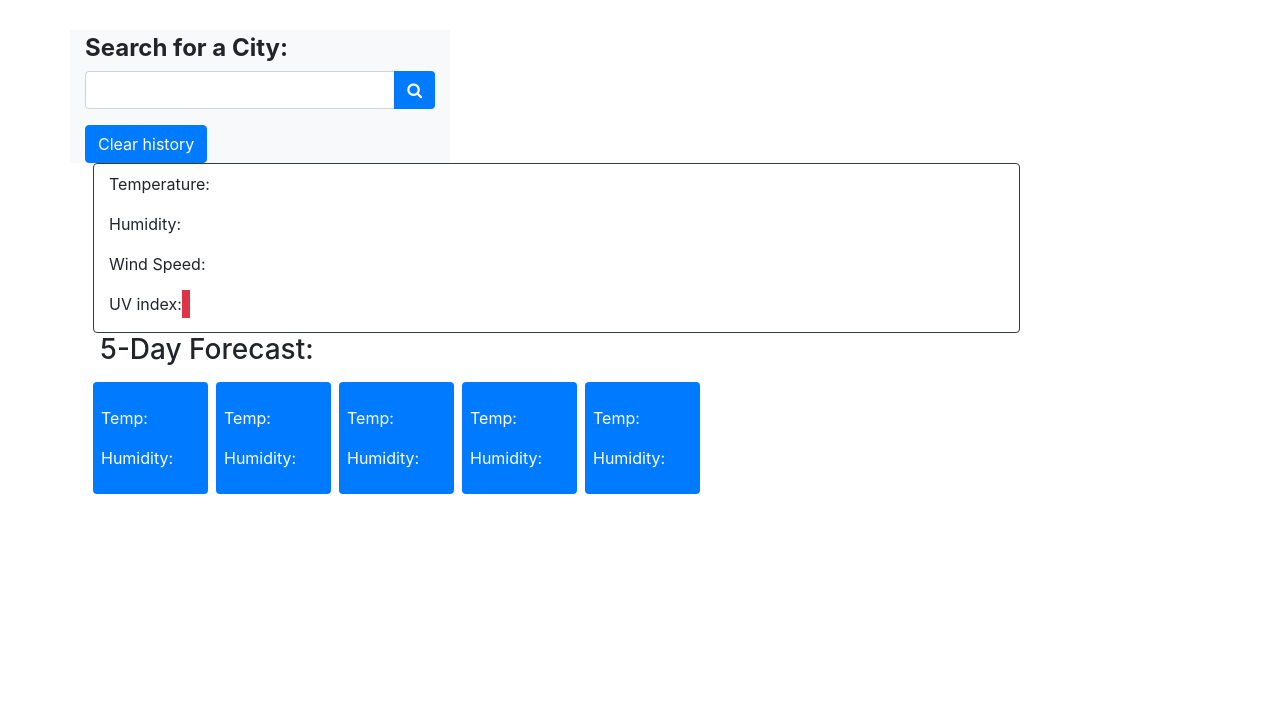
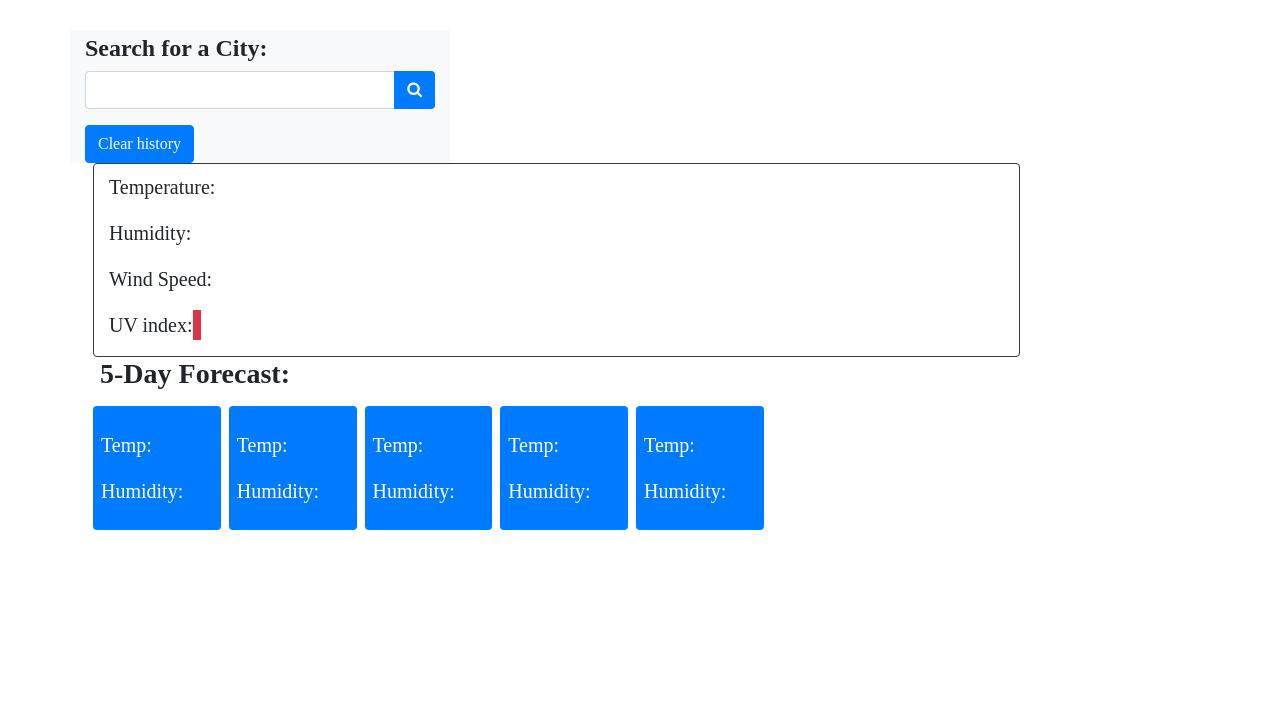
Before and after one commit to m-thomas89/WeatherApp, a plain HTML site: page index.html in a window 1280 px wide. Shown: the part 82-800 px from the top of the page. Drawn offline with nearby package versions, Linux system fonts and the light colour scheme.

Commit message:
updated the html and CSS

```diff
--- a/index.html
+++ b/index.html
@@ -5,9 +5,9 @@
     <meta name="viewport" content="width=device-width, initial-scale=1.0">
     <meta http-equiv="X-UA-Compatible" content="ie=edge" />
     <title>Weather Dashboard</title>
-    <!--Used bootstrap CSS CDN-->
+    <!--Link bootstrap CSS CDN-->
     <link rel="stylesheet" href="https://cdnjs.cloudflare.com/ajax/libs/twitter-bootstrap/4.0.0/css/bootstrap.min.css" />
-    <!-- Font Awesome CSS Icons -->
+    <!-- Link Font Awesome CSS Icons -->
     <link rel="stylesheet" href="https://maxcdn.bootstrapcdn.com/font-awesome/4.5.0/css/font-awesome.min.css">
     <link rel="stylesheet" href="style.css">
 </head>
@@ -16,12 +16,11 @@
         <h1> <strong>Weather Dashboard</strong></h1>
     </div>
     <div class="container">
-        <!--Row for searching a city-->
+        <!--This Div class, Row will be used to search for the city-->
         <div class="row">
             <div class="col-sm-4 bg-light">
-                <!--Here we create an HTML form for handling the inputs-->
                 <h4 class="pt-1"><strong>Search for a City:</strong></h4>
-                <!--Here we create the text box for capturing the search city Name-->
+                <!--  Have to create a text box to capture the search of the city name -->
                 <div class="input-group mb-3">
                     <input type="text" class="form-control"id="search-city" aria-label="City Search" aria-describedby="search-button">
                     <div class="input-group-append">
@@ -44,8 +43,8 @@
                         <p>UV index:<span class="current bg-danger py-1 px-1 text-black" id="uv-index"></span></p>
                     </div>
                 </div>
-                <!--Row for future data to be dumped here-->
-                <div class="col-sm-9" id ="future-weather">
+                <!--Row for future weather-->
+                <div class="col-sm-10" id ="future-weather">
                     <h3>5-Day Forecast:</h3>
                     <div class="row text-light">
                         <div class="col-sm-2 bg-primary forecast text-white ml-2 mb-3 p-2 mt-2 rounded" >
@@ -84,10 +83,10 @@
             </div>
         </div>
     </div>
-    <!-- jQuery JS -->
+    <!-- Source scipt for jQuery -->
     <script src="https://code.jquery.com/jquery.js"></script>
     <script src="https://cdnjs.cloudflare.com/ajax/libs/twitter-bootstrap/4.0.0/js/bootstrap.bundle.min.js"></script>
-    <!--Code to Jvascript File-->
+    <!--Link to Javascript file-->
     <script src="script.js"></script>
 </body>
 </html>
--- a/style.css
+++ b/style.css
@@ -0,0 +1,30 @@
+/* The code below ensures that all elements are sized in this more intuitive way. */
+*{
+    box-sizing: border-box;
+
+}
+
+/* Body of thepage */
+body {
+    background-color:white;
+    font-size: 20px;
+    font-family:'Times New Roman', Times, serif
+
+}
+/* 5 day forcast style  */
+h3{
+    font-weight: bold;
+}
+/* Font size for the 5 day forcast */
+.forecast{
+
+    font-size: 1em;
+}
+span{
+    font-size: 1em;
+}
+/* Change color when mouse hovers over previously search cities */
+li:hover{
+    background-color: rgb(71, 148, 224);;
+    text-decoration: underline;
+}
```
